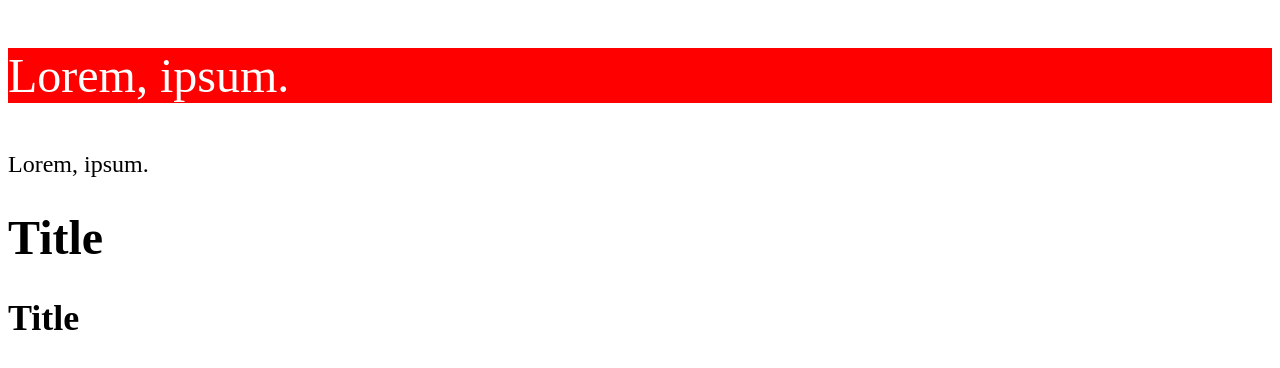
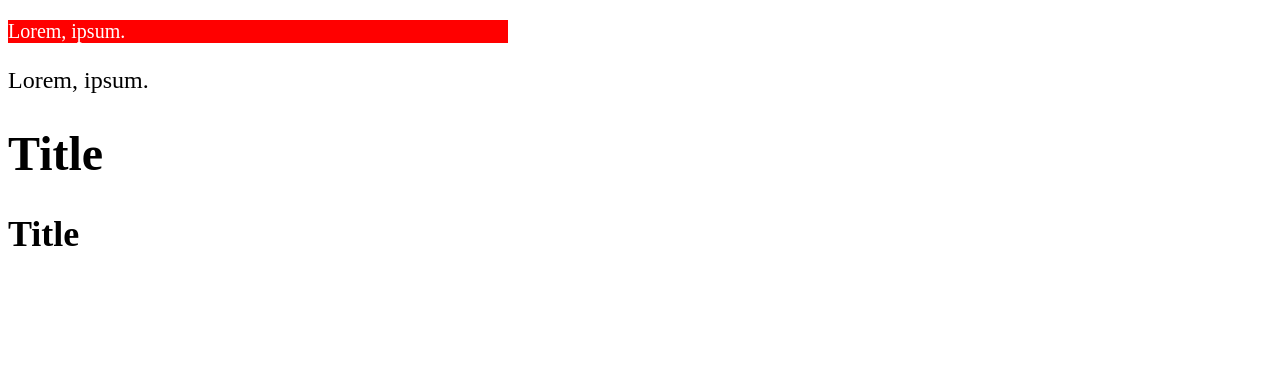
Before and after one commit to adel-nodehi/CSS-3-2, a plain HTML site: page index.html in a window 1280 px wide. Drawn offline with Linux system fonts and the light colour scheme.

Commit message:
css units- rem

```diff
--- a/styles/style.css
+++ b/styles/style.css
@@ -1,3 +1,7 @@
+html {
+  font-size: 62.5%;
+}
+
 header {
   font-size: 24px;
 }
@@ -6,8 +10,7 @@ header {
   background-color: red;
   color: #fff;
 
-  font-size: 15px;
-  font-size: 2em;
+  font-size: 2rem;
 
-  /* width: 2em; */
+  width: 50rem;
 }
```
